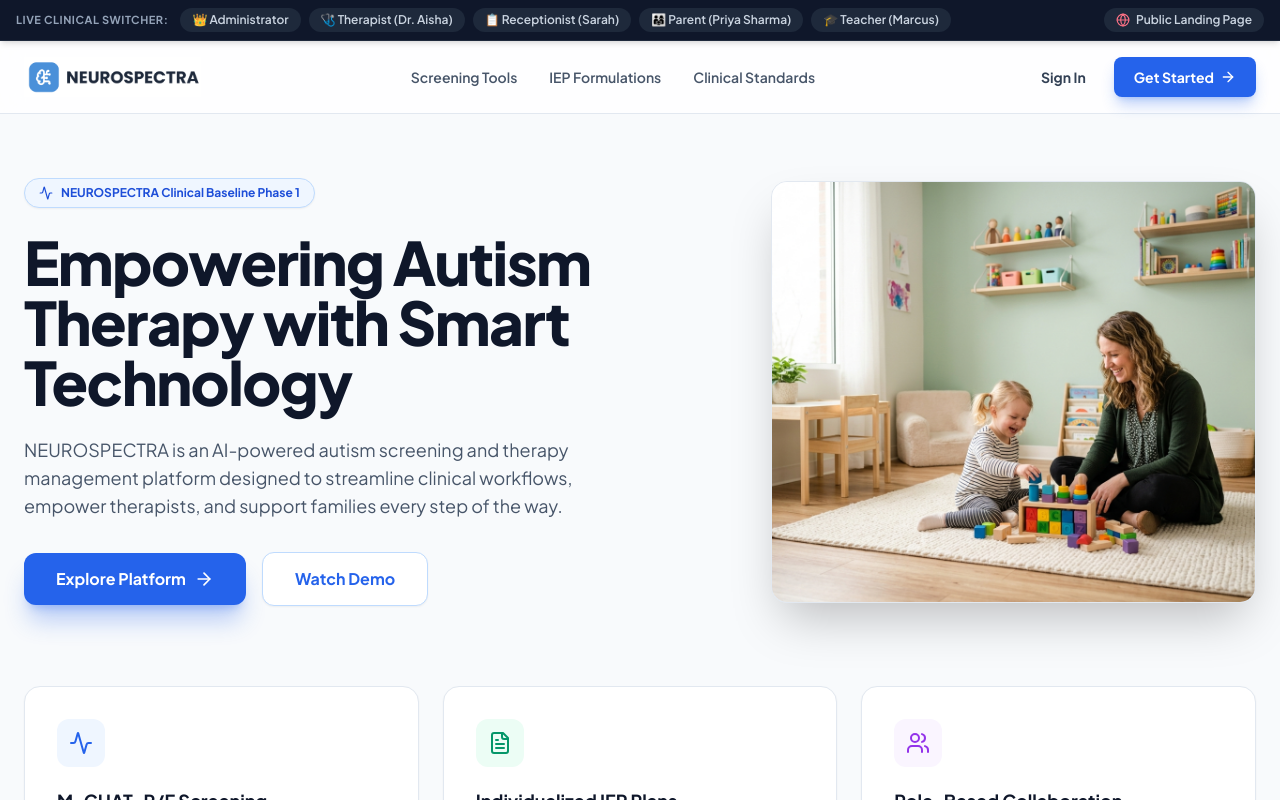
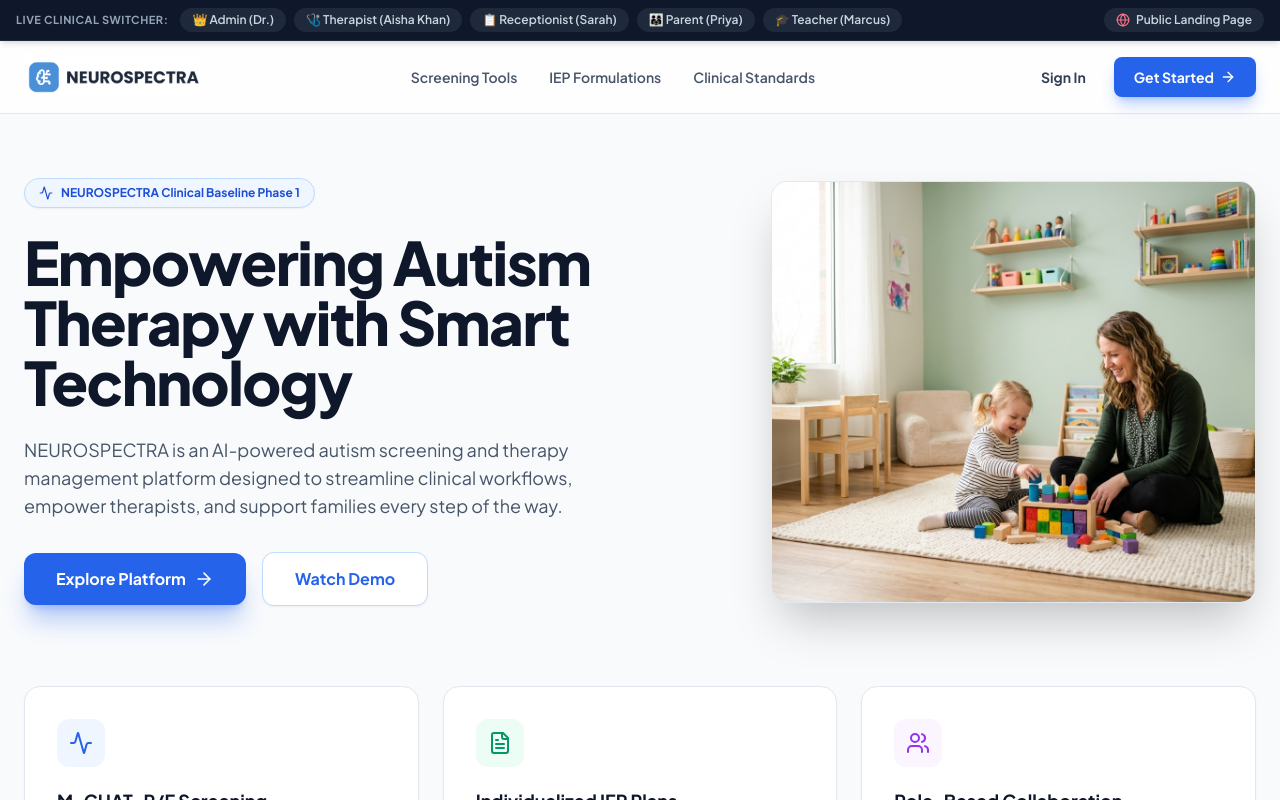
Before and after one commit to subinjoseph002/NEUROSPECTRA-, a React (Vite) app in the folder frontend/: page / in a window 1280 px wide. Shown: the top 800 px of the page. Built offline with nearby package versions, Linux system fonts and the light colour scheme; no server answers.

Commit message:
Fix profile updates persistence to database and sync demo switcher dynamically

```diff
--- a/frontend/src/components/DemoSwitcher.jsx
+++ b/frontend/src/components/DemoSwitcher.jsx
@@ -1,51 +1,77 @@
-import React from 'react';
+import React, { useState, useEffect } from 'react';
 import { useAuth } from '../context/AuthContext';
 import { Link } from 'react-router-dom';
 import { Shield, Stethoscope, ClipboardList, Users, GraduationCap, Globe } from 'lucide-react';
+import { userApi } from '../api/userApi';
 
 export const DemoSwitcher = () => {
   const { role, switchDemoRole } = useAuth();
+  const [usersList, setUsersList] = useState([]);
+
+  useEffect(() => {
+    const fetchUsers = async () => {
+      try {
+        const users = await userApi.getUsers();
+        if (Array.isArray(users) && users.length > 0) {
+          setUsersList(users);
+        }
+      } catch (e) {}
+    };
+    fetchUsers();
+  }, []);
+
+  const findUserByRole = (targetRole, fallback) => {
+    const matched = usersList.find(u => u.role === targetRole && (u.is_active === 1 || u.is_active === true || u.is_active === undefined));
+    if (matched) return matched;
+    return fallback;
+  };
+
+  const admin = findUserByRole('Administrator', { id: 'usr_admin_1', full_name: 'Dr. Eleanor Vance', email: 'admin@neurospectra.org', role: 'Administrator' });
+  const therapist = findUserByRole('Therapist', { id: 'usr_therapist_1', full_name: 'Dr. Aisha Khan, Ph.D.', email: 'therapist@neurospectra.org', role: 'Therapist' });
+  const receptionist = findUserByRole('Receptionist', { id: 'usr_receptionist_1', full_name: 'Sarah Jenkins', email: 'receptionist@neurospectra.org', role: 'Receptionist' });
+  const parent = findUserByRole('Parent / Caregiver', { id: 'usr_parent_1', full_name: 'Priya Sharma', email: 'parent@neurospectra.org', role: 'Parent / Caregiver' });
+  const teacher = findUserByRole('Teacher', { id: 'usr_teacher_1', full_name: 'Marcus Brody', email: 'teacher@neurospectra.org', role: 'Teacher' });
 
   const personas = [
     {
       role: 'Administrator',
-      name: 'Dr. Eleanor Vance',
-      label: '👑 Administrator',
+      full_name: admin.full_name,
+      label: `👑 Admin (${admin.full_name.split(' ')[0]})`,
       icon: Shield,
-      email: 'admin@neurospectra.org',
-      avatar_url: 'https://images.unsplash.com/photo-1573496359142-b8d87734a5a2?auto=format&fit=crop&q=80&w=256',
+      email: admin.email,
+      avatar_url: admin.avatar_url || 'https://images.unsplash.com/photo-1573496359142-b8d87734a5a2?auto=format&fit=crop&q=80&w=256',
     },
     {
       role: 'Therapist',
-      name: 'Dr. Aisha Khan',
-      label: '🩺 Therapist (Dr. Aisha)',
+      full_name: therapist.full_name,
+      label: `🩺 Therapist (${therapist.full_name.replace('Dr. ', '').split(',')[0].trim()})`,
       icon: Stethoscope,
-      email: 'therapist@neurospectra.org',
-      avatar_url: 'https://images.unsplash.com/photo-1594824813589-3221e5138137?auto=format&fit=crop&q=80&w=256',
+      email: therapist.email,
+      avatar_url: therapist.avatar_url || 'https://images.unsplash.com/photo-1594824813589-3221e5138137?auto=format&fit=crop&q=80&w=256',
     },
     {
       role: 'Receptionist',
-      name: 'Sarah Jenkins',
-      label: '📋 Receptionist (Sarah)',
+      full_name: receptionist.full_name,
+      label: `📋 Receptionist (${receptionist.full_name.split(' ')[0]})`,
       icon: ClipboardList,
-      email: 'receptionist@neurospectra.org',
-      avatar_url: 'https://images.unsplash.com/photo-1580489944761-15a19d654956?auto=format&fit=crop&q=80&w=256',
+      email: receptionist.email,
+      avatar_url: receptionist.avatar_url || 'https://images.unsplash.com/photo-1580489944761-15a19d654956?auto=format&fit=crop&q=80&w=256',
     },
     {
       role: 'Parent / Caregiver',
-      name: 'Priya Sharma',
-      label: '👨‍👩‍👧 Parent (Priya Sharma)',
+      full_name: parent.full_name,
+      label: `👨‍👩‍👧 Parent (${parent.full_name.split(' ')[0]})`,
       icon: Users,
-      email: 'parent@neurospectra.org',
-      avatar_url: 'https://images.unsplash.com/photo-1544005313-94ddf0286df2?auto=format&fit=crop&q=80&w=256',
+      email: parent.email,
+      avatar_url: parent.avatar_url || 'https://images.unsplash.com/photo-1544005313-94ddf0286df2?auto=format&fit=crop&q=80&w=256',
     },
     {
       role: 'Teacher',
-      name: 'Marcus Brody',
-      label: '🎓 Teacher (Marcus)',
+      full_name: teacher.full_name,
+      label: `🎓 Teacher (${teacher.full_name.split(' ')[0]})`,
       icon: GraduationCap,
-      email: 'teacher@neurospectra.org',
-      avatar_url: 'https://images.unsplash.com/photo-1507003211169-0a1dd7228f2d?auto=format&fit=crop&q=80&w=256',
+      email: teacher.email,
+      avatar_url: teacher.avatar_url || 'https://images.unsplash.com/photo-1507003211169-0a1dd7228f2d?auto=format&fit=crop&q=80&w=256',
     },
   ];
 
```
Also changed, not shown: 2 other files (tests, documents, lock files or other folders).
